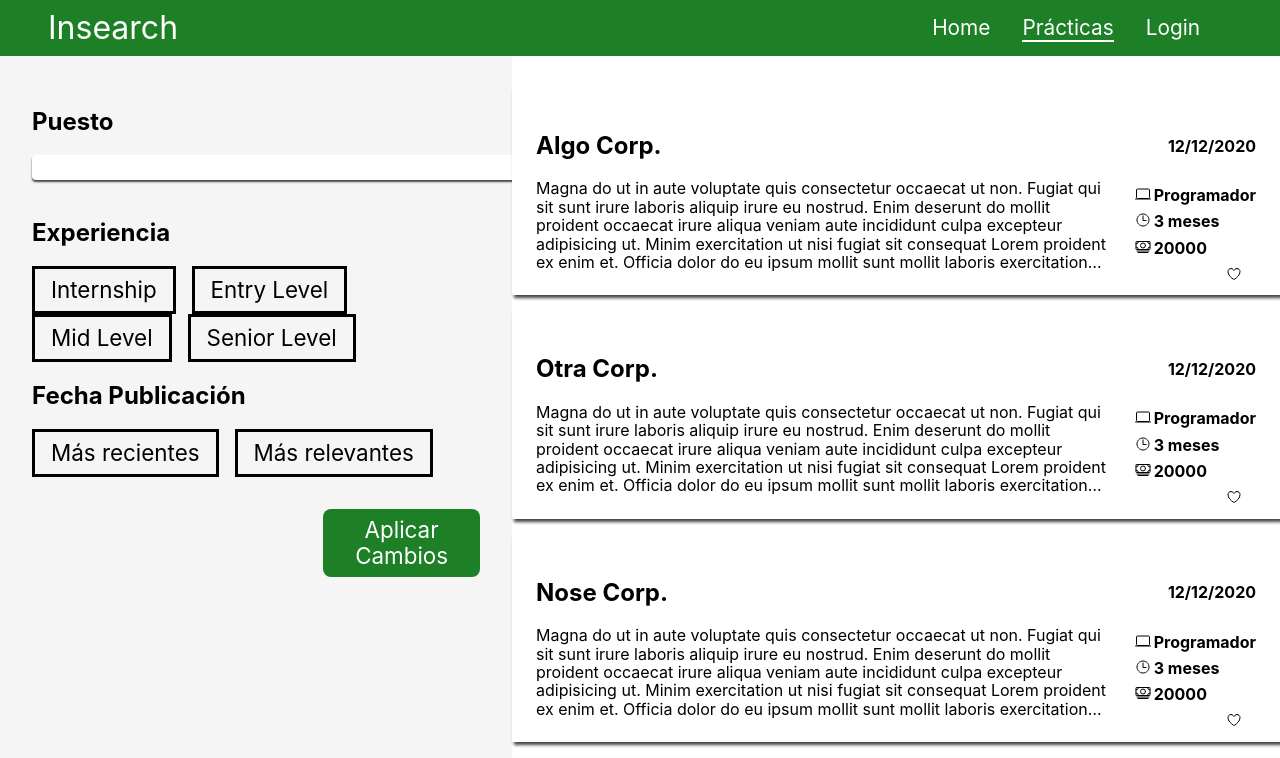
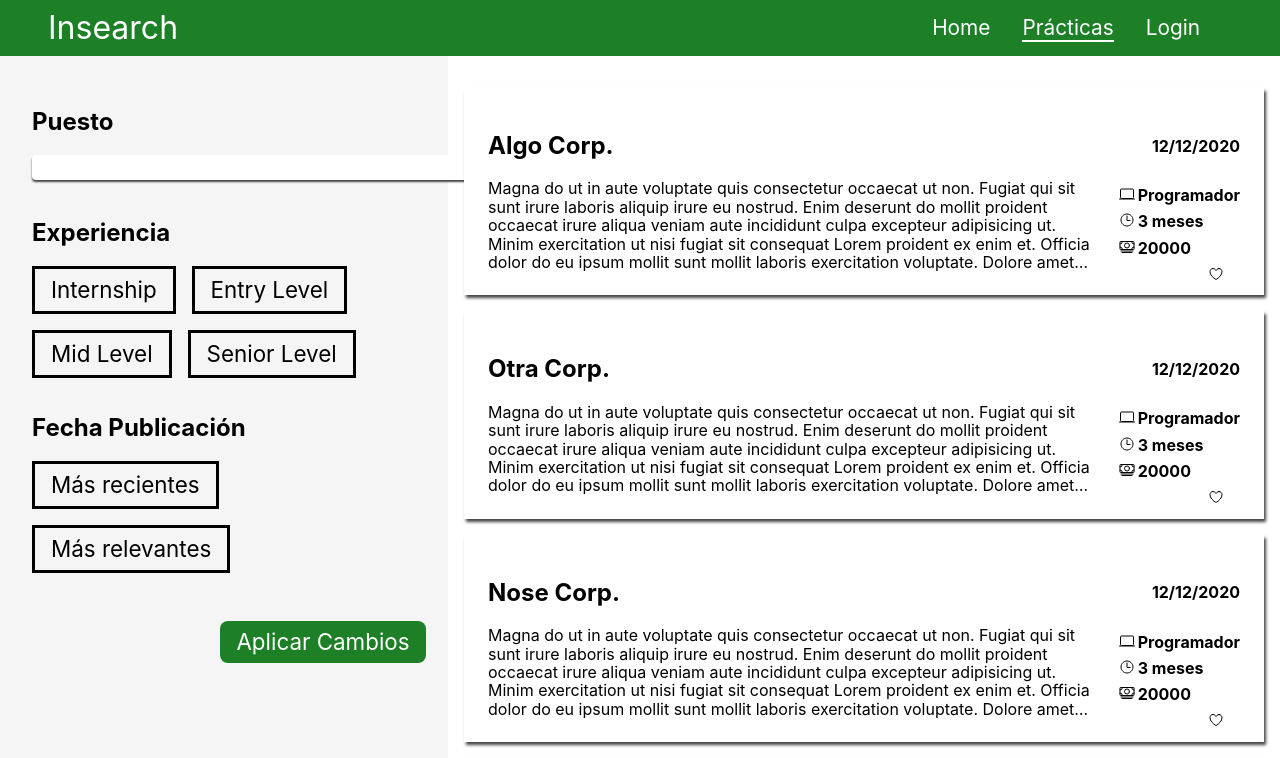
Before and after one commit to Carb2750/Insearch, a React (Create React App) app in the folder frontend/: page /practicas in a window 1280 px wide. Shown: the top 758 px of the page. Built offline with nearby package versions, Linux system fonts and the light colour scheme.

Commit message:
Improve design

```diff
--- a/frontend/src/components/commons/RegisterForm/style.js
+++ b/frontend/src/components/commons/RegisterForm/style.js
@@ -8,11 +8,12 @@ export const StyledRegisterForm = styled.div`
     padding: 3rem;
 
     width: 40rem;
-    height: 40rem;
+    height: auto;
 
     position: absolute;
-    top: 20%;
-    right: 10%;
+    top: 50%;
+    right: 8%;
+    transform:translate(-8%, -50%);
 
 
     background-color: #ffffffdd;
@@ -42,9 +43,6 @@ export const StyledRegisterForm = styled.div`
     }
 
     button {
-        position: absolute;
-        bottom: 10%;
-        left: 50%;
-        transform: translateX(-50%);
+        margin: 0 auto;
     }
 `
--- a/frontend/src/components/commons/SideBar/style.js
+++ b/frontend/src/components/commons/SideBar/style.js
@@ -1,8 +1,10 @@
 import styled from 'styled-components';
 
 export const StyledDiv = styled.div`
-    width: 40vw;
-    height: 98vh;
+    position: relative;
+
+    width: 35vw;
+    height: auto;
 
     padding: 2rem;
 
@@ -10,10 +12,12 @@ export const StyledDiv = styled.div`
 
     & .buttonGroup > button {
         margin-right: 1rem;
+        margin-bottom: 1rem;
     }
 
     & .applyChanges {
+        position: absolute;
         margin-top: 2rem;
-        margin-left: 65%;
+        right: 5%;
     }
 `;
```
